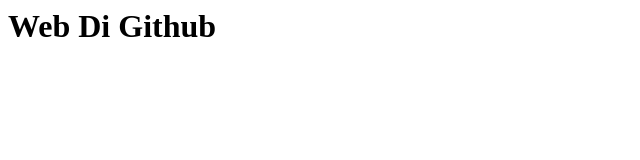
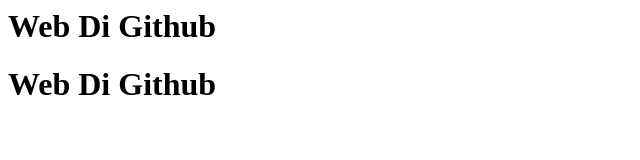
Before and after one commit to Alkavmaulana/alkavmaulana.github.io, a plain HTML site: page index.html in a window 1280 px wide. Shown: the whole page, without its empty margins (0-640 px from the left). Drawn offline with Linux system fonts and the light colour scheme.

Commit message:
index.html

```diff
--- a/index.html
+++ b/index.html
@@ -1 +1,2 @@
 <h1>Web Di Github</h1>
+<h1>Web Di Github</h1>
```
